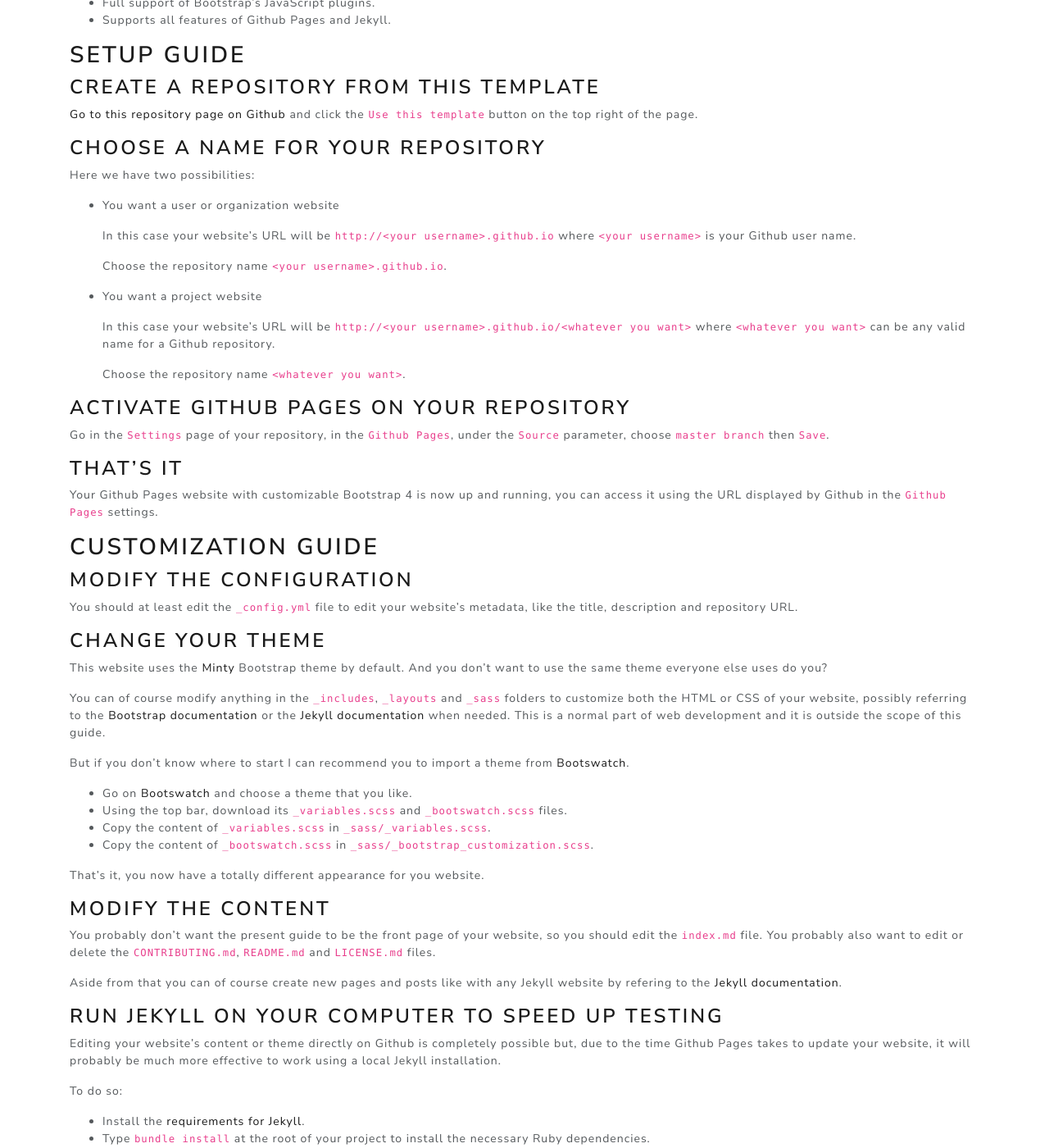
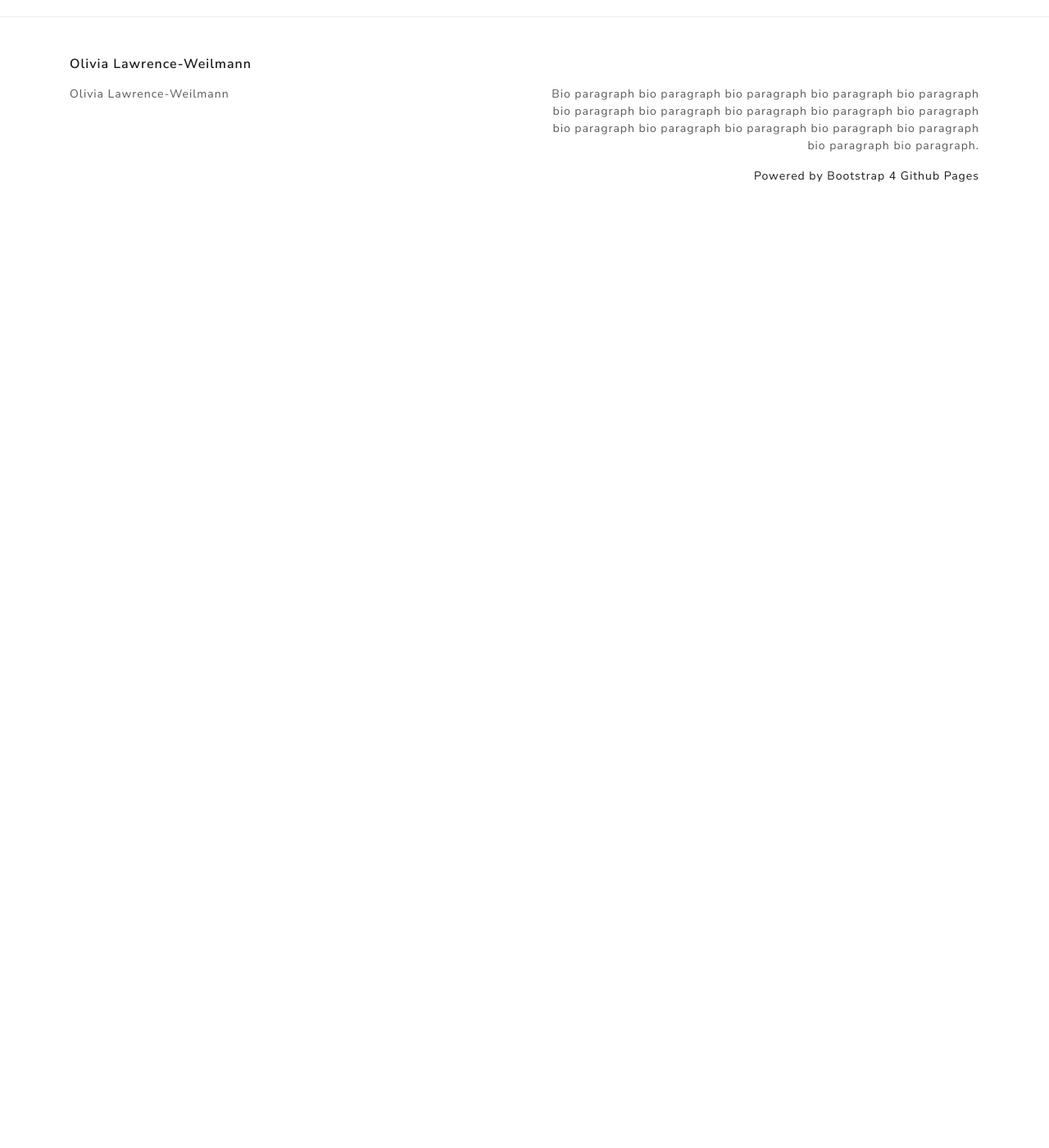
Before and after one commit to olivialw/olivialw.github.io, a Jekyll site: the page built from index.md, in a window 1280 px wide and 1400 px high, scrolled down 270 px. Shown: the whole window at 82% size. Built offline with Jekyll 4.4.1, drawn with Linux system fonts in a browser that asks for light colours; after the commit the page ends 900 px from its top, so only the background shows below that; some of the changed text lies outside the part shown.

Commit message:
Update index.md

```diff
--- a/index.md
+++ b/index.md
@@ -1,108 +1,9 @@
 ---
 layout: page
-title: Bootstrap 4 Github Pages
+title: Olivia Lawrence-Weilmann
 ---
 
-A [Bootstrap 4](https://getbootstrap.com/) start up project for [Github Pages](https://pages.github.com/) and [Jekyll](https://jekyllrb.com/).
-
-* A full Bootstrap 4 theme usable both on Github Pages and with a standalone Jekyll.
-* Recompiles Bootstrap from SCSS files, which allows to customize Bootstrap's variables and use Bootstrap themes.
-* Full support of Bootstrap's JavaScript plugins.
-* Supports all features of Github Pages and Jekyll.
-
-## Setup Guide
-
-### Create a repository from this template
-
-[Go to this repository page on Github](https://github.com/nicolas-van/bootstrap-4-github-pages) and click the `Use this template` button on the top right of the page.
-
-### Choose a name for your repository
-
-Here we have two possibilities:
-
-* **You want a user or organization website**
-
-  In this case your website's URL will be `http://<your username>.github.io` where `<your username>` is your Github user name.
-
-  Choose the repository name `<your username>.github.io`.
-
-* **You want a project website**
-
-  In this case your website's URL will be `http://<your username>.github.io/<whatever you want>` where `<whatever you want>` can be any valid name for a Github repository.
-
-  Choose the repository name `<whatever you want>`.
-
-### Activate Github Pages on your repository
-
-Go in the `Settings` page of your repository, in the `Github Pages`, under the `Source` parameter, choose `master branch` then `Save`.
-
-### That's it
-
-Your Github Pages website with customizable Bootstrap 4 is now up and running, you can access it using the URL displayed by Github in the `Github Pages` settings.
-
-## Customization Guide
-
-### Modify the configuration
-
-You should at least edit the `_config.yml` file to edit your website's metadata, like the title, description and repository URL.
-
-### Change your theme
-
-This website uses the [Minty](https://bootswatch.com/minty/) Bootstrap theme by default. And you don't want to use the same theme everyone else uses do you?
-
-You can of course modify anything in the `_includes`, `_layouts` and `_sass` folders to customize both the HTML or CSS of your website, possibly referring to the [Bootstrap documentation](https://getbootstrap.com/) or the [Jekyll documentation](https://jekyllrb.com/) when needed. This is a normal part of web development and it is outside the scope of this guide.
-
-But if you don't know where to start I can recommend you to import a theme from [Bootswatch](https://bootswatch.com/).
-
-* Go on [Bootswatch](https://bootswatch.com/) and choose a theme that you like.
-* Using the top bar, download its `_variables.scss` and `_bootswatch.scss` files.
-* Copy the content of `_variables.scss` in `_sass/_variables.scss`.
-* Copy the content of `_bootswatch.scss` in `_sass/_bootstrap_customization.scss`.
-
-That's it, you now have a totally different appearance for you website.
-
-### Modify the content
-
-You probably don't want the present guide to be the front page of your website, so you should edit the `index.md` file. You probably also want to edit or delete the `CONTRIBUTING.md`, `README.md` and `LICENSE.md` files.
-
-Aside from that you can of course create new pages and posts like with any Jekyll website by refering to the [Jekyll documentation](https://jekyllrb.com/).
-
-### Run Jekyll on your computer to speed up testing
-
-Editing your website's content or theme directly on Github is completely possible but, due to the time Github Pages takes to update your website, it will probably be much more effective to work using a local Jekyll installation.
-
-To do so:
-
-* Install the [requirements for Jekyll](https://jekyllrb.com/docs/installation/).
-* Type `bundle install` at the root of your project to install the necessary Ruby dependencies.
-* Type `bundle exec jekyll serve` to launch the test Jekyll web server that will re-compile your work if you edit it.
-* You can then open `http://localhost:4000` in your web browser to see your work-in-progress website.
-
-Please note that, to ensure maximum compatibility with Github Pages, the `Gemfile` of this project references the `github-pages` gem, not Jekyll directly. This implies some differences in behavior compared to the official documentation of Jekyll.
-
-## Known issues
-
-* Bootstrap 4 should normally be post-processed using [Autoprefixer](https://github.com/postcss/autoprefixer). Even if it is possible to use autoprefixer with Jekyll, it is not possible with a classic Github Pages installation without adding some kind of pre-processing before publication. Since this project mostly aims compatibility with Github Pages I prefer to keep it that way. The consequences of this choice is that some Bootstrap features could not work as expected on older browsers.
-
-## How to contribute
-
-Like this project ? [Consider adding a star on Github](https://github.com/nicolas-van/bootstrap-4-github-pages).
-
-[You can also see the contribution guide](https://github.com/nicolas-van/bootstrap-4-github-pages/blob/master/CONTRIBUTING.md).
-
-## Websites using Bootstrap 4 Github Pages
-
-* [My personal blog](https://nicolas-van.github.io/)
-* [the wavelet's profile](https://thewavelet.github.io/)
-* [roseblood.github.io](https://roseleblood.github.io/)
-* [colemannick.github.io](https://colemannick.github.io/)
-* [Betty and the Blushtones](http://bettyandtheblushtones.co.uk/)
-* [borislouis.github.io](https://borislouis.github.io/)
-* [dariusnwadike.github.io](https://dariusnwadike.github.io/)
-
-## Other Github Pages related projects
-
-I'm a fan of Github Pages for the possibilities it offers to anyone to publish a website for free. I have multiple projects that could be of interest if that's your case too:
-
-* [Easy Markdown to Github Pages](https://nicolas-van.github.io/easy-markdown-to-github-pages/)
-* [Parcel Github Pages Boilerplate](https://github.com/nicolas-van/parcel-github-pages-boilerplate)
+Content here content here content here content here content here content here
+content here content here content here content here content here
+content here content here content here content here
+content here content here content here content here content here .
```
